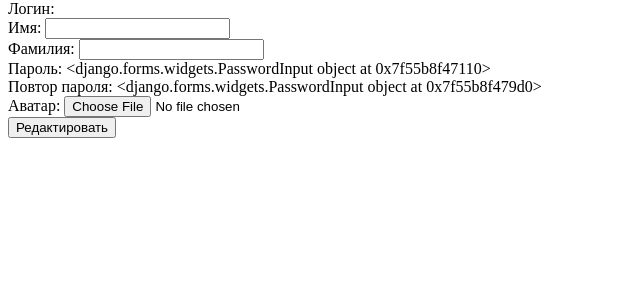
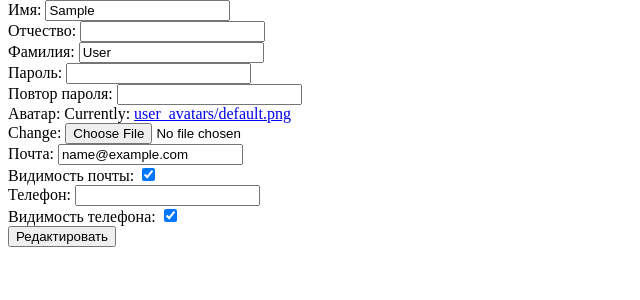
Before and after one commit to Fox-sys/History, a Django app: page /profiles/edit/ in a window 1280 px wide. Shown: the part 244-544 px from the top of the page, without its empty margins (0-640 px from the left). Run offline with Django 3.2, Linux system fonts and the light colour scheme; the visitor is signed in with stand-in values (Sample User, id 1).

Commit message:
full back v.01

```diff
--- a/history/history_main/forms.py
+++ b/history/history_main/forms.py
@@ -25,8 +25,8 @@ class EditProfileForm(forms.ModelForm):
     """
     Form for editing profile
     """
-    password1 = forms.PasswordInput()
-    password2 = forms.PasswordInput()
+    password1 = forms.CharField(widget=forms.PasswordInput)
+    password2 = forms.CharField(widget=forms.PasswordInput)
 
 
     class Meta:
--- a/history/history_main/templates/history_main/solder_detail.html
+++ b/history/history_main/templates/history_main/solder_detail.html
@@ -10,7 +10,7 @@
             <a href="{% url 'profile_detail' pk=object.creator.id %}">{{ object.creator.last_name }} {{ object.creator.first_name }}</a>
         </span>
         <div class="desc">
-            {{ object.desc }}
+            {{ object.desc }} <br>
             Статус: {% if object.is_alive %} Жив {% else %} Мёртв {% endif %} <br>
             Дата рождения: {{ object.birth_date.day }} {% if object.birth_date.month|length < 2 %}0{% endif %}{{ object.birth_date.month }} {{ object.birth_date.year }} <br>
             {% if not object.is_alive %}
--- a/history/history_main/templates/history_main/solder_list.html
+++ b/history/history_main/templates/history_main/solder_list.html
@@ -9,7 +9,7 @@
                 <a href="{% url 'profile_detail' pk=solder.creator.id %}">{{ solder.creator.last_name }} {{ solder.creator.first_name }}</a>
             </span>
             <div class="solder_desc">
-                {{ solder.desc|slice:"100" }}{% if solder.desc|length > 100 %}...{% endif %}
+                {{ solder.desc|slice:"100" }}{% if solder.desc|length > 100 %}...{% endif %} <br>
                 Статус: {% if solder.is_alive %} Жив {% else %} Мёртв {% endif %} <br>
                 Дата рождения: {{ solder.birth_date.day }} {% if solder.birth_date.month|length < 2 %}0{% endif %}{{ solder.birth_date.month }} {{ solder.birth_date.year }} <br>
                 {% if not solder.is_alive %}
--- a/history/history_main/templates/registration/edit_profile.html
+++ b/history/history_main/templates/registration/edit_profile.html
@@ -7,12 +7,16 @@
     <div class="edit_profile_form">
         <form method="post", action="{% url 'edit_profile' %}" enctype="multipart/form-data">
             {% csrf_token %}
-            <label for="">Логин: {{ form.username }}</label><br>
             <label for="">Имя: {{ form.first_name }}</label><br>
+            <label for="">Отчество: {{ form.middle_name }}</label><br>
             <label for="">Фамилия: {{ form.last_name }}</label><br>
             <label for="">Пароль: {{ form.password1 }}</label><br>
             <label for="">Повтор пароля: {{ form.password2 }}</label><br>
             <label for="">Аватар: {{ form.avatar }}</label><br>
+            <label for="">Почта: {{ form.email }}</label><br>
+            <label for="">Видимость почты: {{ form.email_is_hidden }}</label><br>
+            <label for="">Телефон: {{ form.phone }}</label><br>
+            <label for="">Видимость телефона: {{ form.phone_is_hidden }}</label><br>
             <button type="submit">Редактировать</button>
         </form>
         {% if form.errors %}
--- a/history/history_main/views.py
+++ b/history/history_main/views.py
@@ -163,5 +163,13 @@ class EditProfile(FormView):
     form_class = EditProfileForm
     template_name = 'registration/edit_profile.html'
 
+    def get(self, request):
+        form = self.form_class(instance=request.user)
+        return render(request, self.template_name, context={'form': form})
+
+
     def post(self, request):
-        form = self.form_class(request.POST, request.FILES)
+        form = self.form_class(request.POST, request.FILES, instance=request.user)
+        if form.is_valid:
+            form.save()
+        return redirect(request.user.get_absolute_url())
```
